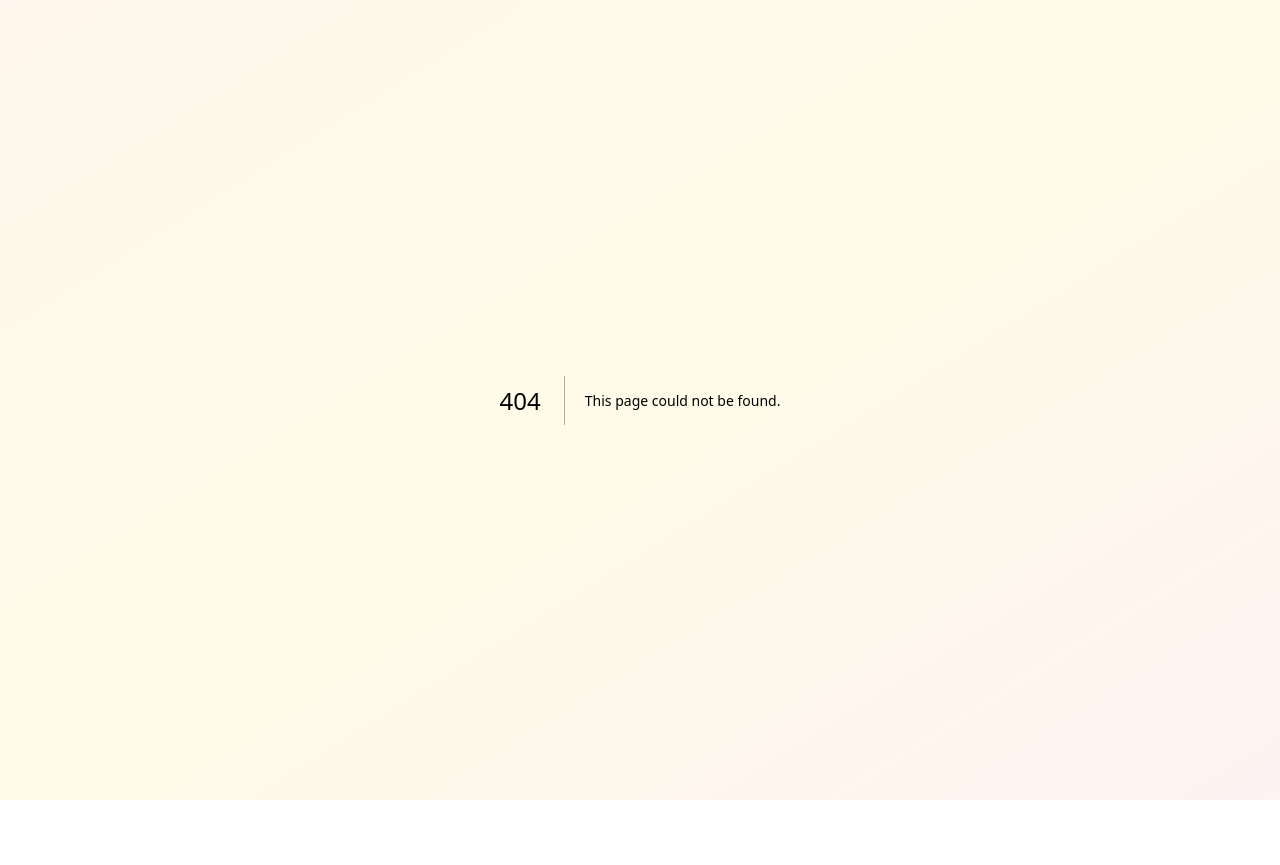
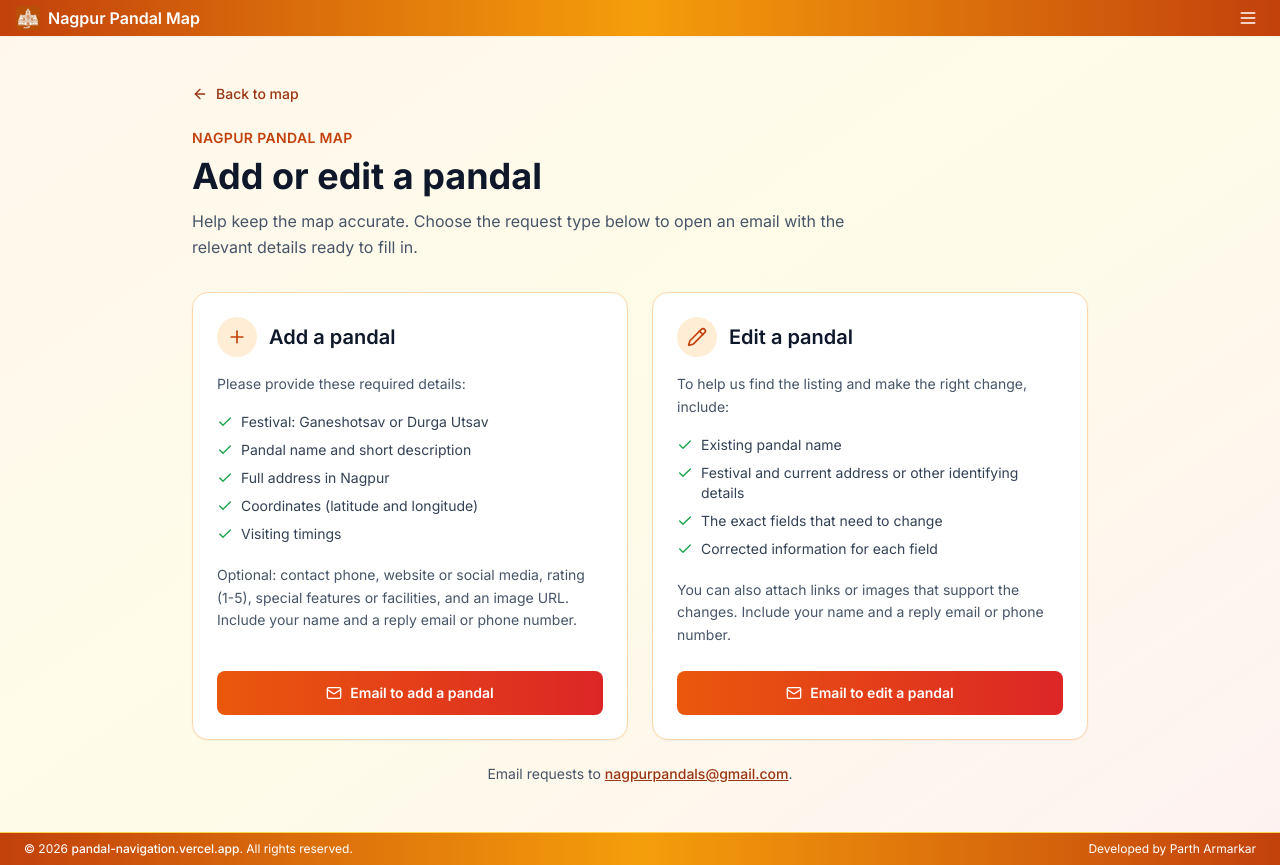
Before and after one commit to Parth-GECA-IT/Pandal-Hopping, a Next.js app: page /contact in a window 1280 px wide. Before the commit this address had no page. Before the commit the page ends 800 px from the top, so only its background shows below. Built offline with nearby package versions, Linux system fonts and the light colour scheme.

Commit message:
Contact info added

```diff
--- /dev/null
+++ b/src/app/contact/page.tsx
@@ -0,0 +1,171 @@
+'use client'
+
+import { useState } from 'react'
+import Link from 'next/link'
+import { ArrowLeft, Check, Mail, Pencil, Plus } from 'lucide-react'
+import Footer from '@/components/Footer'
+import Header from '@/components/Header'
+import { UserLocation } from '@/types/pandal'
+
+const contactEmail = 'nagpurpandals@gmail.com'
+
+const addPandalBody = [
+  'I would like to add a pandal to Nagpur Pandal Map.',
+  '',
+  'Pandal details:',
+  'Festival: Ganeshotsav (ID 1) or Durga Utsav (ID 2)',
+  'Pandal name:',
+  'Short description:',
+  'Full address in Nagpur:',
+  'Coordinates (latitude, longitude):',
+  'Visiting timings:',
+  '',
+  'Optional details:',
+  'Contact phone number:',
+  'Website or social media link:',
+  'Rating (1-5):',
+  'Special features or facilities:',
+  'Image URL:',
+  '',
+  'Your name:',
+  'Reply email or phone number:',
+].join('\n')
+
+const editPandalBody = [
+  'I would like to request an edit to a pandal listing on Nagpur Pandal Map.',
+  '',
+  'Existing pandal name:',
+  'Festival: Ganeshotsav (ID 1) or Durga Utsav (ID 2)',
+  'Existing address or listing details to identify it:',
+  '',
+  'Fields to change and corrected information:',
+  '1.',
+  '2.',
+  '3.',
+  '',
+  'Optional: links or images that support the requested changes:',
+  '',
+  'Your name:',
+  'Reply email or phone number:',
+].join('\n')
+
+function createMailtoHref(subject: string, body: string) {
+  return `mailto:${contactEmail}?subject=${encodeURIComponent(subject)}&body=${encodeURIComponent(body)}`
+}
+
+const addPandalHref = createMailtoHref('Add a pandal to Nagpur Pandal Map', addPandalBody)
+const editPandalHref = createMailtoHref('Edit a pandal on Nagpur Pandal Map', editPandalBody)
+
+export default function ContactPage() {
+  const [userLocation, setUserLocation] = useState<UserLocation | undefined>()
+
+  return (
+    <div className="flex min-h-screen flex-col">
+      <Header onLocationUpdate={setUserLocation} userLocation={userLocation} />
+      <main className="flex-1 px-4 py-8 sm:px-6 sm:py-12">
+        <div className="mx-auto max-w-4xl">
+          <Link
+            href="/"
+            className="mb-6 inline-flex items-center gap-2 text-sm font-medium text-orange-800 transition hover:text-orange-950"
+          >
+            <ArrowLeft className="h-4 w-4" />
+            Back to map
+          </Link>
+
+          <header className="mb-8">
+            <p className="text-sm font-semibold uppercase tracking-wide text-orange-700">Nagpur Pandal Map</p>
+            <h1 className="mt-2 text-3xl font-bold text-slate-900 sm:text-4xl">Add or edit a pandal</h1>
+            <p className="mt-3 max-w-2xl leading-relaxed text-slate-600">
+              Help keep the map accurate. Choose the request type below to open an email with the relevant
+              details ready to fill in.
+            </p>
+          </header>
+
+          <div className="grid gap-6 md:grid-cols-2">
+            <section className="flex flex-col rounded-2xl border border-orange-200 bg-white p-5 shadow-sm sm:p-6">
+              <div className="mb-4 flex items-center gap-3">
+                <span className="flex h-10 w-10 items-center justify-center rounded-full bg-orange-100 text-orange-700">
+                  <Plus className="h-5 w-5" />
+                </span>
+                <h2 className="text-xl font-semibold text-slate-900">Add a pandal</h2>
+              </div>
+              <p className="mb-4 text-sm leading-relaxed text-slate-600">
+                Please provide these required details:
+              </p>
+              <ul className="mb-5 space-y-2 text-sm text-slate-700">
+                {[
+                  'Festival: Ganeshotsav or Durga Utsav',
+                  'Pandal name and short description',
+                  'Full address in Nagpur',
+                  'Coordinates (latitude and longitude)',
+                  'Visiting timings',
+                ].map(detail => (
+                  <li key={detail} className="flex items-start gap-2">
+                    <Check className="mt-0.5 h-4 w-4 shrink-0 text-green-600" />
+                    <span>{detail}</span>
+                  </li>
+                ))}
+              </ul>
+              <p className="mb-6 text-sm leading-relaxed text-slate-600">
+                Optional: contact phone, website or social media, rating (1-5), special features or facilities,
+                and an image URL. Include your name and a reply email or phone number.
+              </p>
+              <a
+                href={addPandalHref}
+                className="mt-auto inline-flex min-h-11 items-center justify-center gap-2 rounded-lg bg-gradient-to-r from-orange-600 to-red-600 px-4 py-3 text-sm font-semibold text-white transition hover:from-orange-700 hover:to-red-700"
+              >
+                <Mail className="h-4 w-4" />
+                Email to add a pandal
+              </a>
+            </section>
+
+            <section className="flex flex-col rounded-2xl border border-orange-200 bg-white p-5 shadow-sm sm:p-6">
+              <div className="mb-4 flex items-center gap-3">
+                <span className="flex h-10 w-10 items-center justify-center rounded-full bg-orange-100 text-orange-700">
+                  <Pencil className="h-5 w-5" />
+                </span>
+                <h2 className="text-xl font-semibold text-slate-900">Edit a pandal</h2>
+              </div>
+              <p className="mb-4 text-sm leading-relaxed text-slate-600">
+                To help us find the listing and make the right change, include:
+              </p>
+              <ul className="mb-5 space-y-2 text-sm text-slate-700">
+                {[
+                  'Existing pandal name',
+                  'Festival and current address or other identifying details',
+                  'The exact fields that need to change',
+                  'Corrected information for each field',
+                ].map(detail => (
+                  <li key={detail} className="flex items-start gap-2">
+                    <Check className="mt-0.5 h-4 w-4 shrink-0 text-green-600" />
+                    <span>{detail}</span>
+                  </li>
+                ))}
+              </ul>
+              <p className="mb-6 text-sm leading-relaxed text-slate-600">
+                You can also attach links or images that support the changes. Include your name and a reply
+                email or phone number.
+              </p>
+              <a
+                href={editPandalHref}
+                className="mt-auto inline-flex min-h-11 items-center justify-center gap-2 rounded-lg bg-gradient-to-r from-orange-600 to-red-600 px-4 py-3 text-sm font-semibold text-white transition hover:from-orange-700 hover:to-red-700"
+              >
+                <Mail className="h-4 w-4" />
+                Email to edit a pandal
+              </a>
+            </section>
+          </div>
+
+          <p className="mt-6 text-center text-sm text-slate-600">
+            Email requests to{' '}
+            <a className="font-medium text-orange-800 underline hover:text-orange-950" href={`mailto:${contactEmail}`}>
+              {contactEmail}
+            </a>
+            .
+          </p>
+        </div>
+      </main>
+      <Footer />
+    </div>
+  )
+}
--- a/src/app/layout.tsx
+++ b/src/app/layout.tsx
@@ -5,12 +5,12 @@ import './globals.css'
 const inter = Inter({ subsets: ['latin'] })
 
 export const metadata: Metadata = {
-  title: 'Nagpur Utsav Map | Ganeshotsav and Durga Utsav',
+  title: 'Nagpur Pandal Map | Ganeshotsav and Durga Utsav',
   description: 'Explore verified Ganeshotsav and Durga Utsav pandal locations across Nagpur, one festival at a time.',
   keywords: 'Nagpur, Ganeshotsav, Durga Utsav, pandal, mandal, festival map, Maharashtra',
   authors: [{ name: 'Parth Armarkar' }],
   openGraph: {
-    title: 'Nagpur Utsav Map',
+    title: 'Nagpur Pandal Map',
     description: 'Find Ganeshotsav and Durga Utsav pandals across Nagpur',
     type: 'website',
   },
--- a/src/app/page.tsx
+++ b/src/app/page.tsx
@@ -4,6 +4,7 @@ import { useState, useEffect } from 'react'
 import dynamic from 'next/dynamic'
 import { PandalLocation, UserLocation } from '@/types/pandal'
 import Header from '@/components/Header'
+import Footer from '@/components/Footer'
 
 import CrowdSummary from '@/components/CrowdSummary'
 import SuggestionPanel from '@/components/SuggestionPanel'
@@ -352,6 +353,7 @@ export default function HomePage() {
           </div>
         )}
       </div>
+      <Footer />
     </div>
   )
 }
--- /dev/null
+++ b/src/components/Footer.tsx
@@ -0,0 +1,16 @@
+import Link from 'next/link'
+
+export default function Footer() {
+  return (
+    <footer className="shrink-0 border-t border-amber-300 bg-gradient-to-r from-orange-700 via-amber-500 to-orange-700 px-4 py-2 text-center text-[11px] text-white sm:flex sm:items-center sm:justify-between sm:px-6 sm:text-xs">
+      <p>
+        &copy; 2026{' '}
+        <Link href="/" className="font-medium text-white hover:underline">
+          pandal-navigation.vercel.app
+        </Link>
+        . All rights reserved.
+      </p>
+      <p className="mt-1 sm:mt-0">Developed by Parth Armarkar</p>
+    </footer>
+  )
+}
--- a/src/components/Header.tsx
+++ b/src/components/Header.tsx
@@ -2,7 +2,7 @@
 
 import { useState } from 'react'
 import Link from 'next/link'
-import { Menu, X, Shield } from 'lucide-react'
+import { Menu, X, Shield, Mail } from 'lucide-react'
 import { UserLocation } from '@/types/pandal'
 import SimpleLocationButton from './SimpleLocationButton'
 
@@ -15,7 +15,7 @@ export default function Header({ onLocationUpdate, userLocation }: HeaderProps)
   const [isMenuOpen, setIsMenuOpen] = useState(false)
 
   return (
-    <header className="relative z-20 bg-gradient-to-r from-orange-700 via-amber-500 to-orange-700 text-slate-900 shadow-sm" aria-label="Main navigation">
+    <header className="relative z-40 bg-gradient-to-r from-orange-700 via-amber-500 to-orange-700 text-slate-900 shadow-sm" aria-label="Main navigation">
       <div className="container mx-auto flex h-9 items-center justify-between px-3 sm:px-4">
         <Link href="/" className="flex min-w-0 items-center gap-2" aria-label="Nagpur Pandal Map home">
           <img src="/markers/logo1.png" alt="" className="h-6 w-6 flex-shrink-0 object-contain" />
@@ -33,7 +33,7 @@ export default function Header({ onLocationUpdate, userLocation }: HeaderProps)
         </button>
       </div>
       {isMenuOpen && (
-        <nav id="main-menu" className="absolute right-3 top-full mt-1 w-72 space-y-3 rounded-lg border border-orange-200 bg-white p-4 shadow-xl sm:right-4" aria-label="Main menu">
+        <nav id="main-menu" className="absolute right-3 top-full z-50 mt-1 w-72 space-y-3 rounded-lg border border-orange-200 bg-white p-4 shadow-xl sm:right-4" aria-label="Main menu">
           {userLocation ? (
             <div className="rounded-md bg-orange-50 p-3 text-sm">
               <p className="font-medium text-slate-800">Location enabled</p>
@@ -50,6 +50,17 @@ export default function Header({ onLocationUpdate, userLocation }: HeaderProps)
             <Shield className="h-4 w-4 text-orange-700" />
             <span className="font-medium">Manage pandals</span>
           </Link>
+          <Link
+            href="/contact"
+            className="flex w-full items-center gap-3 rounded-md px-3 py-2.5 text-sm transition-colors hover:bg-orange-50"
+            onClick={() => setIsMenuOpen(false)}
+          >
+            <Mail className="h-4 w-4 text-orange-700" />
+            <span className="flex min-w-0 flex-col">
+              <span className="font-medium">Contact to add or edit a pandal</span>
+              <span className="truncate text-xs text-slate-500">View instructions and email us</span>
+            </span>
+          </Link>
         </nav>
       )}
     </header>
--- a/src/components/Map.tsx
+++ b/src/components/Map.tsx
@@ -255,7 +255,7 @@ export default function Map({ festivalId, userLocation, onPandalSelect, onPandal
           <div className="relative">
             <div className="animate-spin rounded-full h-16 w-16 border-4 border-orange-200 border-t-orange-600 mx-auto"></div>
             <div className="absolute inset-0 flex items-center justify-center">
-              <img src="/markers/logo1.png" alt="Nagpur Utsav Map" className="w-12 h-12 animate-pulse object-contain" />
+              <img src="/markers/logo1.png" alt="Nagpur Pandal Map" className="w-12 h-12 animate-pulse object-contain" />
             </div>
           </div>
           <p className="mt-6 text-gray-700 font-medium">Loading {FESTIVALS.find(festival => festival.id === festivalId)?.name} listings...</p>
```
Also changed, not shown: 1 other file (tests, documents, lock files or other folders).
